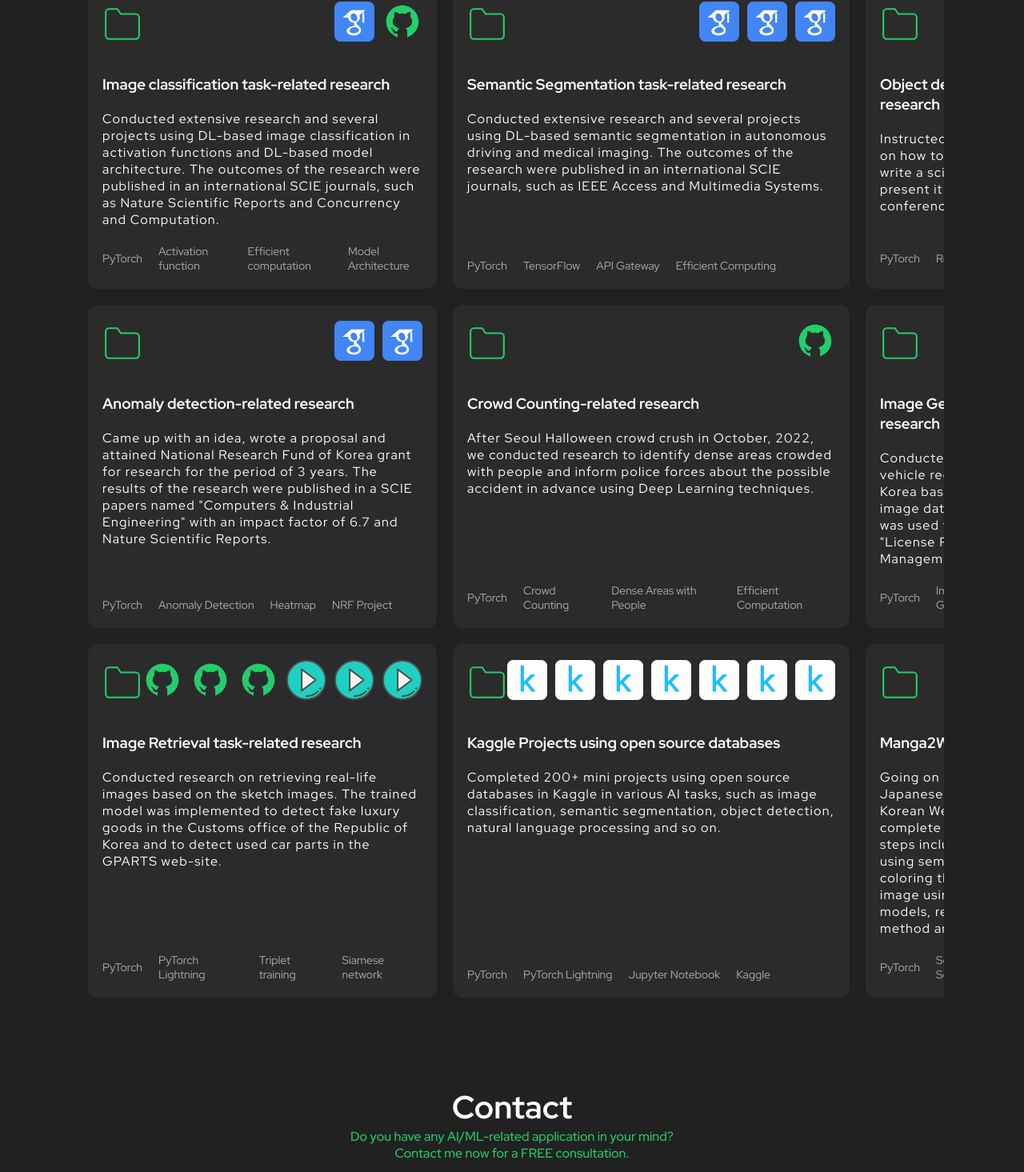
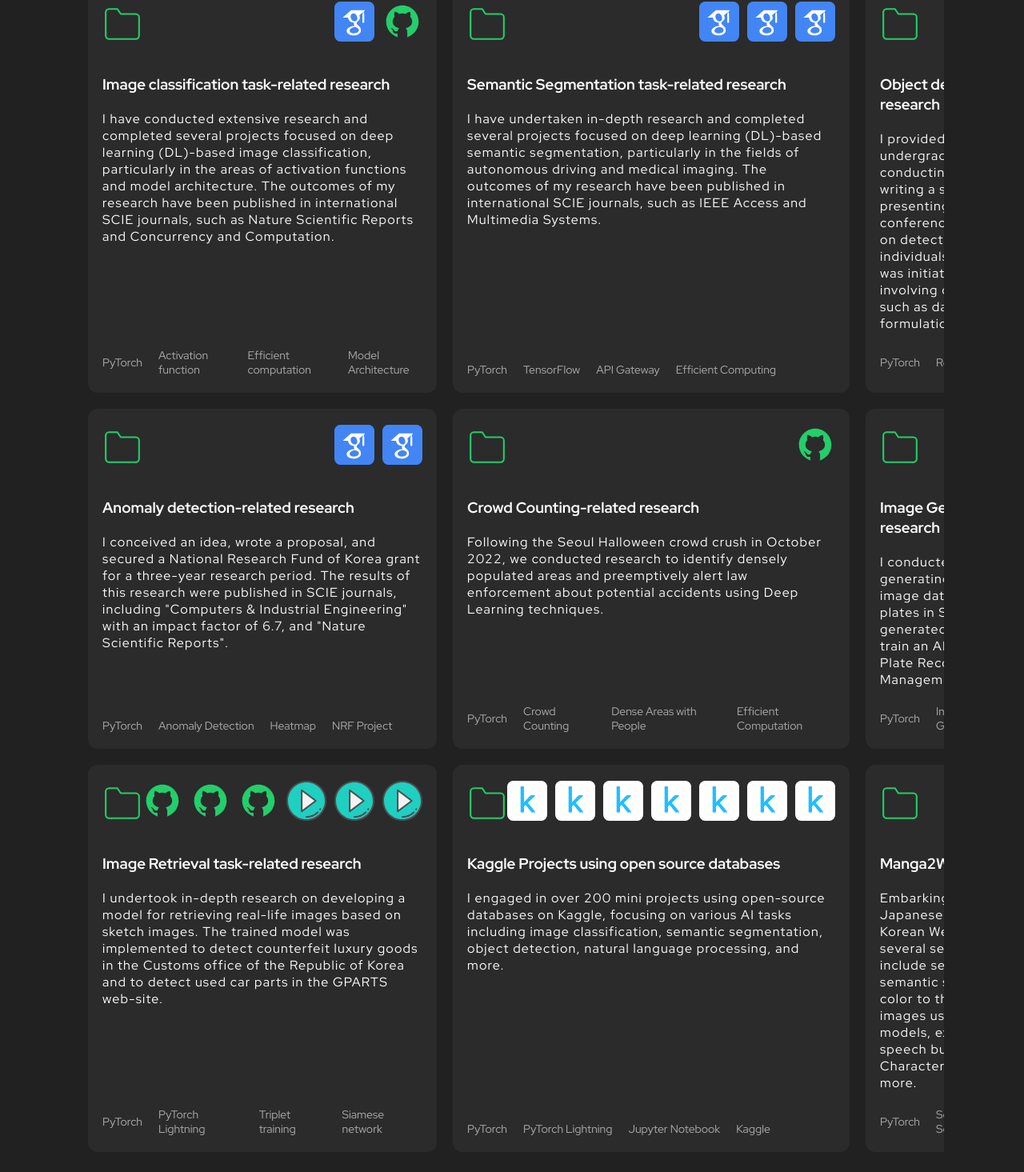
Before and after one commit to bekhzod-olimov/portfolio, a React (Create React App) app: page / in a window 1280 px wide. Shown: the part 1264-2729 px from the top of the page at 80% size. Built offline with nearby package versions, Linux system fonts and the light colour scheme.

Commit message:
project descriptions

```diff
--- a/src/components/Project/Project.tsx
+++ b/src/components/Project/Project.tsx
@@ -35,7 +35,7 @@ export function Project() {
             </header>
             <div className="body">
               <h3>Image classification task-related research</h3>
-              <p> Conducted extensive research and several projects using DL-based image classification in activation functions and DL-based model architecture. The outcomes of the research were published in an international SCIE journals, such as Nature Scientific Reports and Concurrency and Computation.  </p>
+              <p> I have conducted extensive research and completed several projects focused on deep learning (DL)-based image classification, particularly in the areas of activation functions and model architecture. The outcomes of my research have been published in international SCIE journals, such as Nature Scientific Reports and Concurrency and Computation.  </p>
             </div>
             <footer> <ul className="tech-list"> <li>PyTorch</li> <li>Activation function</li> <li>Efficient computation</li> <li>Model Architecture</li> </ul> </footer>
           </div>
@@ -59,7 +59,7 @@ export function Project() {
             </header>
             <div className="body">
               <h3>Semantic Segmentation task-related research</h3>
-              <p> Conducted extensive research and several projects using DL-based semantic segmentation in autonomous driving and medical imaging. The outcomes of the research were published in an international SCIE journals, such as IEEE Access and Multimedia Systems.  </p>
+              <p> I have undertaken in-depth research and completed several projects focused on deep learning (DL)-based semantic segmentation, particularly in the fields of autonomous driving and medical imaging. The outcomes of my research have been published in international SCIE journals, such as IEEE Access and Multimedia Systems.  </p>
             </div>
             <footer> <ul className="tech-list"> <li>PyTorch</li> <li>TensorFlow</li> <li>API Gateway</li> <li>Efficient Computing</li> </ul> </footer>
           </div>
@@ -80,7 +80,7 @@ export function Project() {
             </header>
             <div className="body">
               <h3>Object detection task-related research</h3>
-              <p> Instructed undergraduate students on how to conduct DL-research, write a scientific paper, and present it in an scientific conference.  </p>
+              <p> I provided instruction to undergraduate students on conducting deep learning research, writing a scientific paper, and presenting it at a scientific conference. The research focused on detecting signs of disabled individuals in vehicles. The project was initiated from scratch, involving comprehensive tasks such as data collection, model formulation, and inference.  </p>
             </div>
             <footer> <ul className="tech-list"> <li>PyTorch</li> <li>RoboFlow</li> <li>YOLO</li> <li>Project from Scratch</li> </ul> </footer>
           </div>
@@ -98,7 +98,7 @@ export function Project() {
             </header>
             <div className="body">
               <h3>Anomaly detection-related research</h3>
-              <p> Came up with an idea, wrote a proposal and attained National Research Fund of Korea grant for research for the period of 3 years. The results of the research were published in a SCIE papers named "Computers & Industrial Engineering" with an impact factor of 6.7 and Nature Scientific Reports.    </p>
+              <p> I conceived an idea, wrote a proposal, and secured a National Research Fund of Korea grant for a three-year research period. The results of this research were published in SCIE journals, including "Computers & Industrial Engineering" with an impact factor of 6.7, and "Nature Scientific Reports".    </p>
             </div>
             <footer> <ul className="tech-list"> <li>PyTorch</li> <li>Anomaly Detection</li> <li>Heatmap</li> <li>NRF Project</li> </ul> </footer>
           </div>
@@ -114,7 +114,7 @@ export function Project() {
             </header>
             <div className="body">
               <h3>Crowd Counting-related research</h3>
-              <p> After Seoul Halloween crowd crush in October, 2022, we conducted research to identify dense areas crowded with people and inform police forces about the possible accident in advance using Deep Learning techniques.    </p>
+              <p> Following the Seoul Halloween crowd crush in October 2022, we conducted research to identify densely populated areas and preemptively alert law enforcement about potential accidents using Deep Learning techniques.   </p>
             </div>
             <footer> <ul className="tech-list"> <li>PyTorch</li> <li>Crowd Counting</li> <li>Dense Areas with People</li> <li>Efficient Computation</li> </ul> </footer>
           </div>
@@ -132,7 +132,7 @@ export function Project() {
             </header>
             <div className="body">
               <h3>Image Generation task-related research</h3>
-              <p> Conducted research on generating vehicle registration plates of South Korea based on synthetic and real image data. The generated data was used to train an AI model of a "License Plate Recognition Parking Management System".   </p>
+              <p> I conducted research on generating synthetic and real image data for vehicle registration plates in South Korea. The generated dataset was utilized to train an AI model for a "License Plate Recognition Parking Management System".   </p>
             </div>
             <footer> <ul className="tech-list"> <li>PyTorch</li> <li>Image Generation</li> <li>GAN</li> <li>Imagen</li> </ul> </footer>
           </div>
@@ -158,7 +158,7 @@ export function Project() {
             </header>
             <div className="body">
               <h3>Image Retrieval task-related research</h3>
-              <p> Conducted research on retrieving real-life images based on the sketch images. The trained model was implemented to detect fake luxury goods in the Customs office of the Republic of Korea and to detect used car parts in the GPARTS web-site.   </p>
+              <p> I undertook in-depth research on developing a model for retrieving real-life images based on sketch images. The trained model was implemented to detect counterfeit luxury goods in the Customs office of the Republic of Korea and to detect used car parts in the GPARTS web-site.   </p>
             </div>
             <footer> <ul className="tech-list"> <li>PyTorch</li> <li>PyTorch Lightning</li> <li>Triplet training</li> <li>Siamese network</li> </ul> </footer>
           </div>
@@ -186,7 +186,7 @@ export function Project() {
             </header>
             <div className="body">
               <h3>Kaggle Projects using open source databases</h3>
-              <p> Completed 200+ mini projects using open source databases in Kaggle in various AI tasks, such as image classification, semantic segmentation, object detection, natural language processing and so on. </p>
+              <p> I engaged in over 200 mini projects using open-source databases on Kaggle, focusing on various AI tasks including image classification, semantic segmentation, object detection, natural language processing, and more. </p>
             </div>
             <footer> <ul className="tech-list"> <li>PyTorch</li> <li>PyTorch Lightning</li> <li>Jupyter Notebook</li> <li>Kaggle</li> </ul> </footer>
           </div>
@@ -204,7 +204,7 @@ export function Project() {
             </header>
             <div className="body">
               <h3>Manga2Webtoon using AI </h3>
-              <p> Going on project on converting Japanese and Chinese manga to Korean Webtoon using AI. The complete project contains several steps including cutting the parts using semantic segmentation, coloring the original grayscale image using image generation models, reading callouts using OCR method and so on.  </p>
+              <p> Embarking on a project to convert Japanese and Chinese manga into Korean Webtoons using AI involves several sequential steps. These include segmenting parts using semantic segmentation, applying color to the original grayscale images using image generation models, extracting text from speech bubbles using Optical Character Recognition (OCR), and more.  </p>
             </div>
             <footer> <ul className="tech-list"> <li>PyTorch</li> <li>Semantic Segmentation</li> <li>OCR</li> <li>Object Detection</li> </ul> </footer>
           </div>
```
